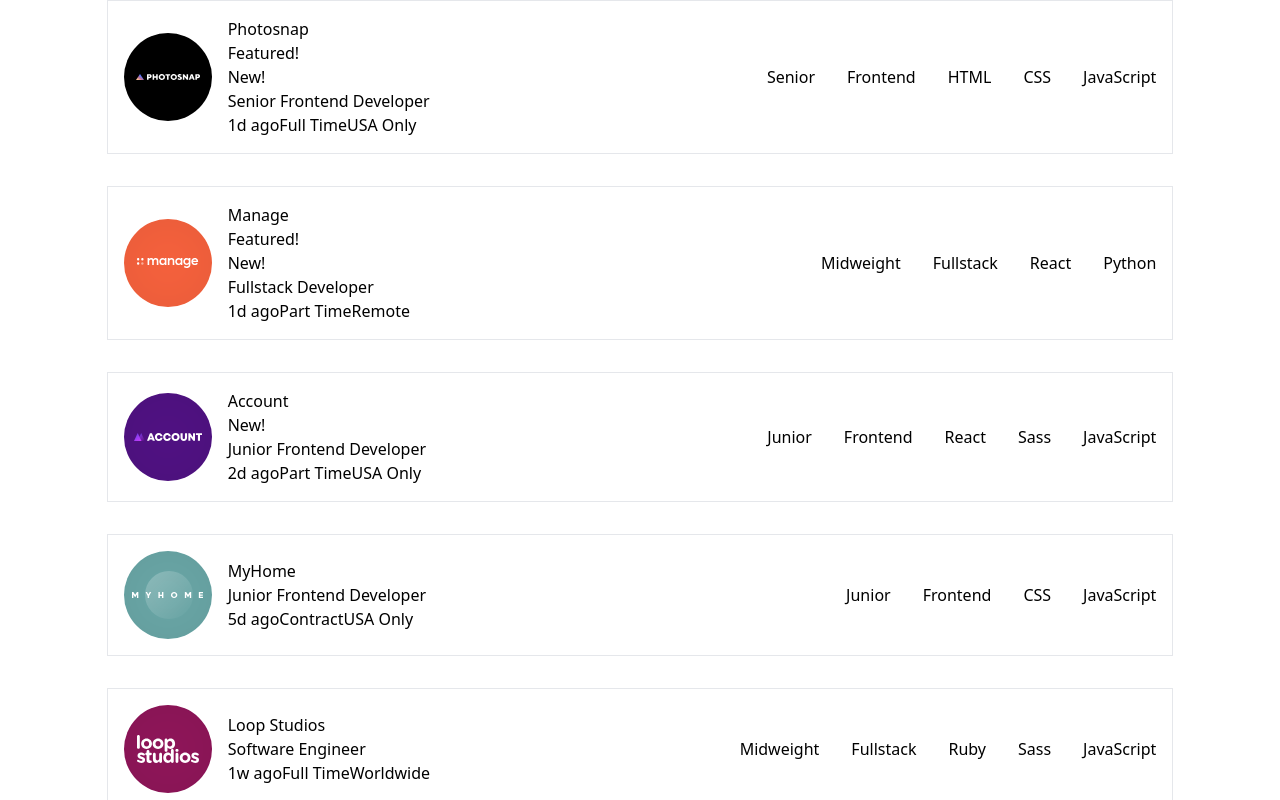
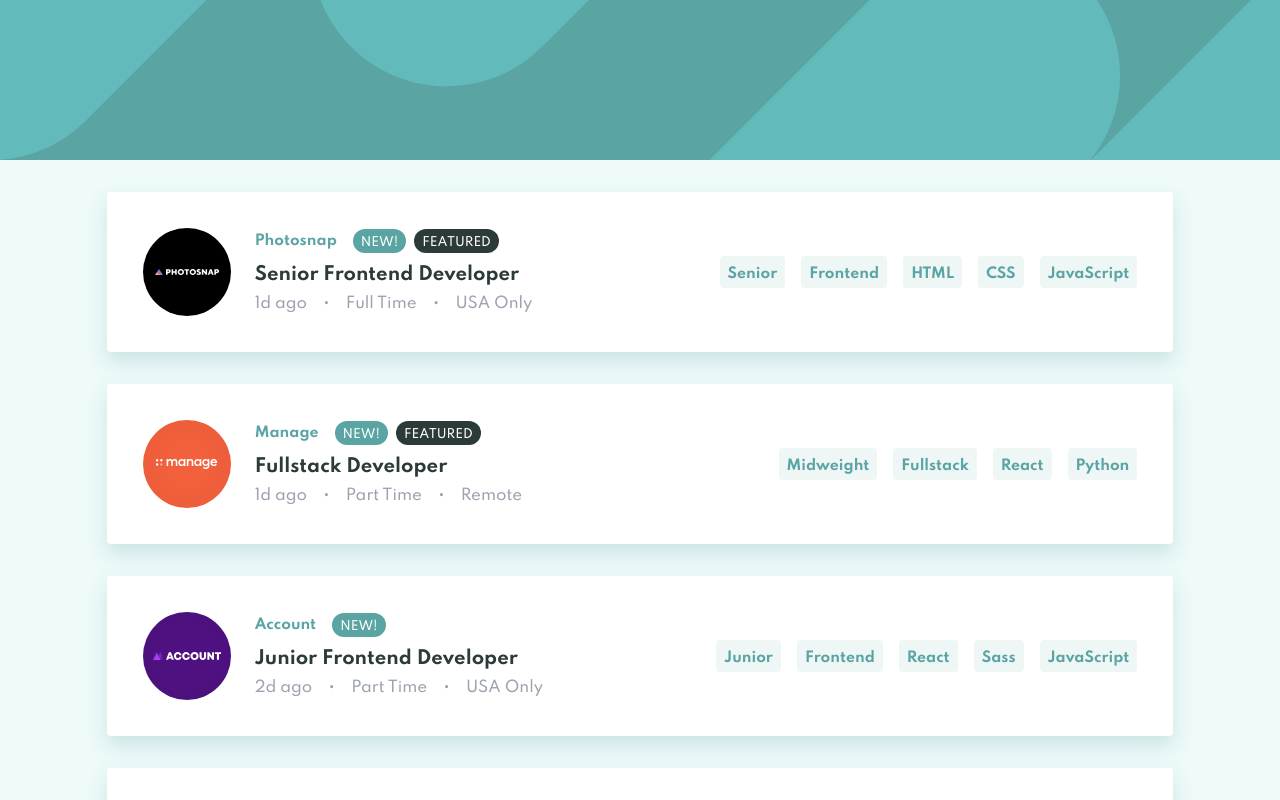
Before and after one commit to hjludwig/job-listings, a React (Create React App) app: page / in a window 1280 px wide. Shown: the top 800 px of the page. Built offline with nearby package versions, Linux system fonts and the light colour scheme.

Commit message:
Add styles, add customization in tailwind config

```diff
--- a/public/index.html
+++ b/public/index.html
@@ -9,6 +9,8 @@
       name="description"
       content="Web site created using create-react-app"
     />
+    <link rel="preconnect" href="https://fonts.gstatic.com">
+<link href="https://fonts.googleapis.com/css2?family=Spartan:wght@500;700&display=swap" rel="stylesheet">
     <link rel="apple-touch-icon" href="%PUBLIC_URL%/logo192.png" />
     <!--
       manifest.json provides metadata used when your web app is installed on a
--- a/src/App.js
+++ b/src/App.js
@@ -5,10 +5,20 @@ import JobListing from "./components/JobListing";
 function App() {
     const [jobs, setJobs] = useState(data);
     const classes = {
-        main: "flex flex-col items-center gap-8",
+        main: "flex flex-col items-center gap-8 bg-header-desktop bg-cyan-verylight font-body text-base",
+        header: "h-40 w-full bg-cyan-default",
     };
     return (
         <div className={classes.main}>
+            <header
+                className={classes.header}
+                style={{
+                    backgroundImage: "url(/images/bg-header-desktop.svg",
+                    backgroundPosition: "top left",
+                    backgroundRepeat: "no-repeat",
+                    backgroundSize: "cover",
+                }}
+            ></header>
             {jobs.map(job => (
                 <JobListing job={job} />
             ))}
--- a/src/components/JobListing.js
+++ b/src/components/JobListing.js
@@ -20,11 +20,18 @@ const JobListing = ({ job }) => {
 
     const tags = [level, role, ...tools, ...languages];
     const classes = {
-        wrapper: "w-10/12 flex justify-between items-center border p-4",
-        info: "flex items-center gap-4",
+        wrapper:
+            "w-10/12 flex justify-between items-center p-9 rounded bg-white shadow-cyan",
+        info: "flex items-center gap-6",
         image: "",
-        details: "flex",
-        tags: "flex gap-8",
+        details: "flex gap-4 text-gray-400",
+        tags: "flex gap-4",
+        name: "flex items-center text-sm font-bold text-cyan-default",
+        position: "text-cyan-verydark text-lg font-bold pt-2 pb-1",
+        tag: "bg-cyan-light text-cyan-default px-2 pt-2 pb-1 rounded text-sm font-bold",
+        new: "bg-cyan-default text-white rounded-full px-2 pt-1.5 pb-0.5 text-xs uppercase font-normal ml-4 mr-2",
+        featured:
+            "bg-cyan-verydark text-white rounded-full px-2 pt-1.5 pb-0.5 text-xs uppercase font-normal",
     };
     return (
         <div className={classes.wrapper}>
@@ -34,20 +41,27 @@ const JobListing = ({ job }) => {
                 </div>
 
                 <div>
-                    <h2>{company}</h2>
-                    {featured && <p>Featured!</p>}
-                    {job.new && <p>New!</p>}
-                    <h3>{position}</h3>
+                    <div className={classes.name}>
+                        <h2>{company}</h2>
+                        {job.new && <span className={classes.new}>New!</span>}
+                        {featured && (
+                            <span className={classes.featured}>Featured</span>
+                        )}
+                    </div>
+
+                    <h3 className={classes.position}>{position}</h3>
                     <ul className={classes.details}>
                         <li>{postedAt}</li>
+                        <span aria-hidden="true">&#8226;</span>
                         <li>{contract}</li>
+                        <span aria-hidden="true">&#8226;</span>
                         <li>{location}</li>
                     </ul>
                 </div>
             </div>
             <ul className={classes.tags}>
                 {tags.map(tag => (
-                    <li>{tag}</li>
+                    <li className={classes.tag}>{tag}</li>
                 ))}
             </ul>
         </div>
--- a/tailwind.config.js
+++ b/tailwind.config.js
@@ -2,7 +2,26 @@ module.exports = {
     purge: ["./src/**/*.{js,jsx,ts,tsx}", "./public/index.html"],
     darkMode: false, // or 'media' or 'class'
     theme: {
-        extend: {},
+        fontFamily: {
+            body: ["Spartan", "sans-serif"],
+        },
+        extend: {
+            colors: {
+                cyan: {
+                    default: "hsl(180, 29%, 50%)",
+                    verylight: "hsl(180, 52%, 96%)",
+                    light: " hsl(180, 31%, 95%)",
+                    dark: "hsl(180, 8%, 52%)",
+                    verydark: "hsl(180, 14%, 20%)",
+                },
+            },
+            boxShadow: {
+                cyan: "0px 10px 20px 0 hsl(180deg 29% 50% / 25%)",
+            },
+            fontSize: {
+                base: "15px",
+            },
+        },
     },
     variants: {
         extend: {},
```
